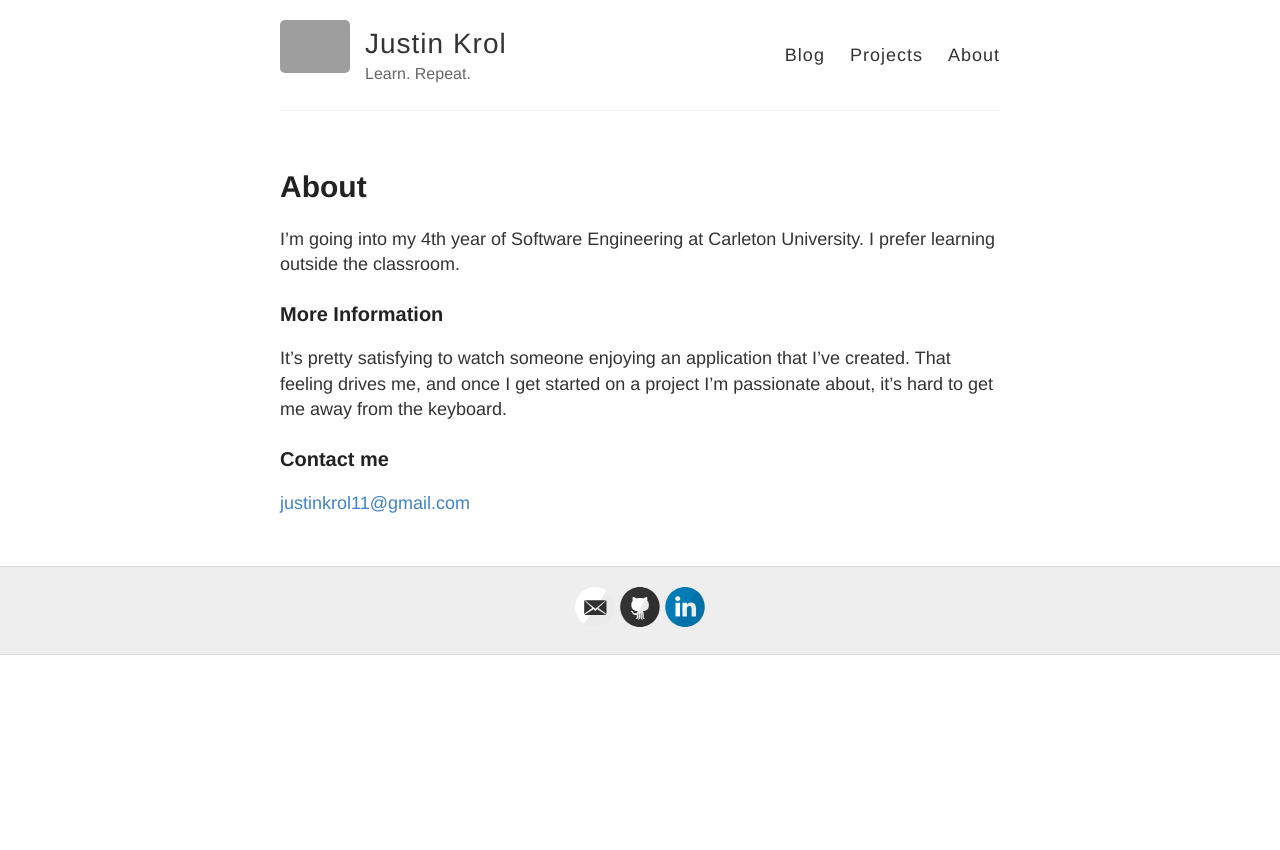
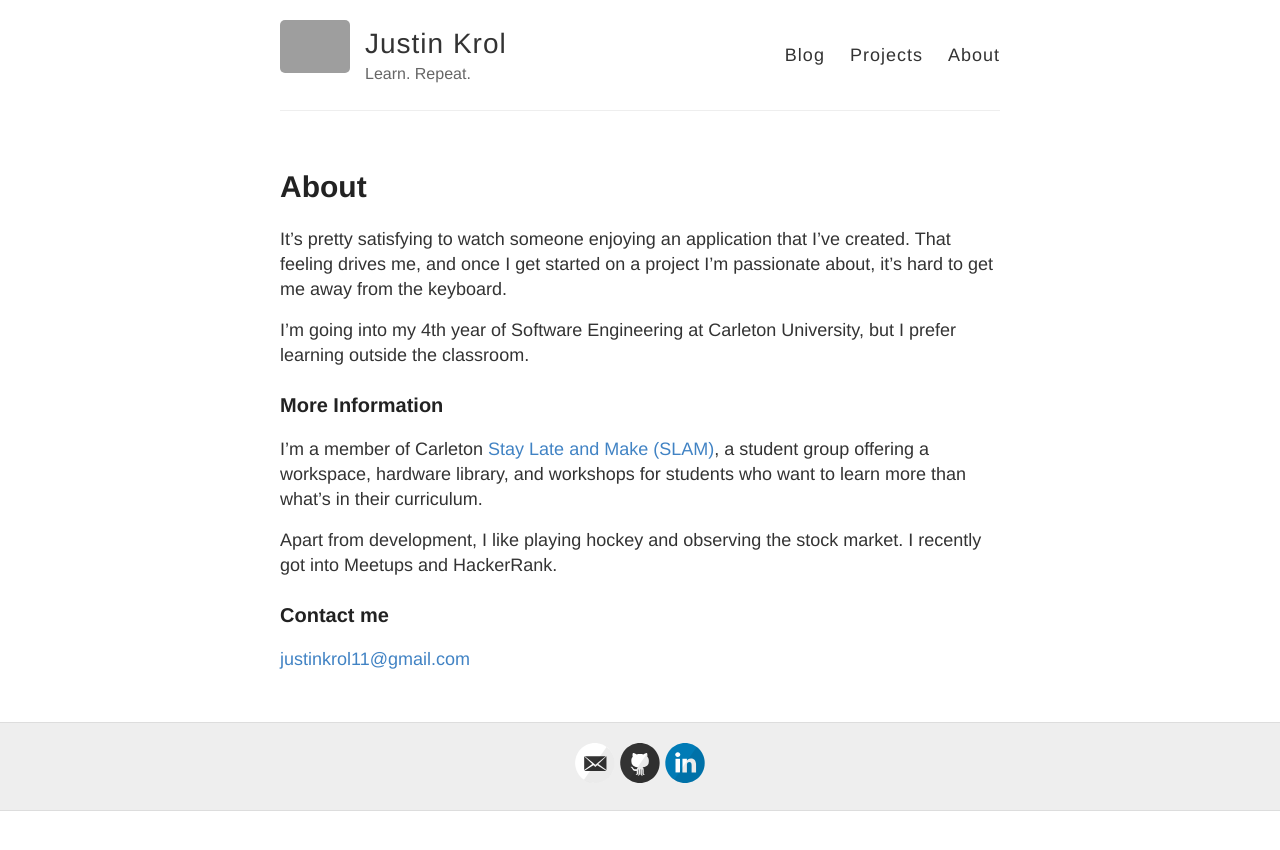
Before and after one commit to jktin12/jktin12.github.io, a Jekyll site: the page built from about.md, in a window 1280 px wide. Shown: the top 850 px of the page. Built offline with Jekyll 4.4.1, drawn with Linux system fonts in a browser that asks for light colours; grey boxes are pictures that could not be loaded.

Commit message:
Updated About page
SLAM, hobbies, better organization of ideas

```diff
--- a/about.md
+++ b/about.md
@@ -4,11 +4,15 @@ title: About
 permalink: /about/
 ---
 
-I'm going into my 4th year of Software Engineering at Carleton University.  I prefer learning outside the classroom.
+It's pretty satisfying to watch someone enjoying an application that I've created.  That feeling drives me, and once I get started on a project I'm passionate about, it's hard to get me away from the keyboard.
+
+I'm going into my 4th year of Software Engineering at Carleton University, but I prefer learning outside the classroom.
 
 ### More Information
 
-It's pretty satisfying to watch someone enjoying an application that I've created.  That feeling drives me, and once I get started on a project I'm passionate about, it's hard to get me away from the keyboard.
+I'm a member of Carleton <a href="http://staylateandmake.ca/" target="_blank">Stay Late and Make (SLAM)</a>, a student group offering a workspace, hardware library, and workshops for students who want to learn more than what's in their curriculum.
+
+Apart from development, I like playing hockey and observing the stock market.  I recently got into Meetups and HackerRank.
 
 ### Contact me
 
```
